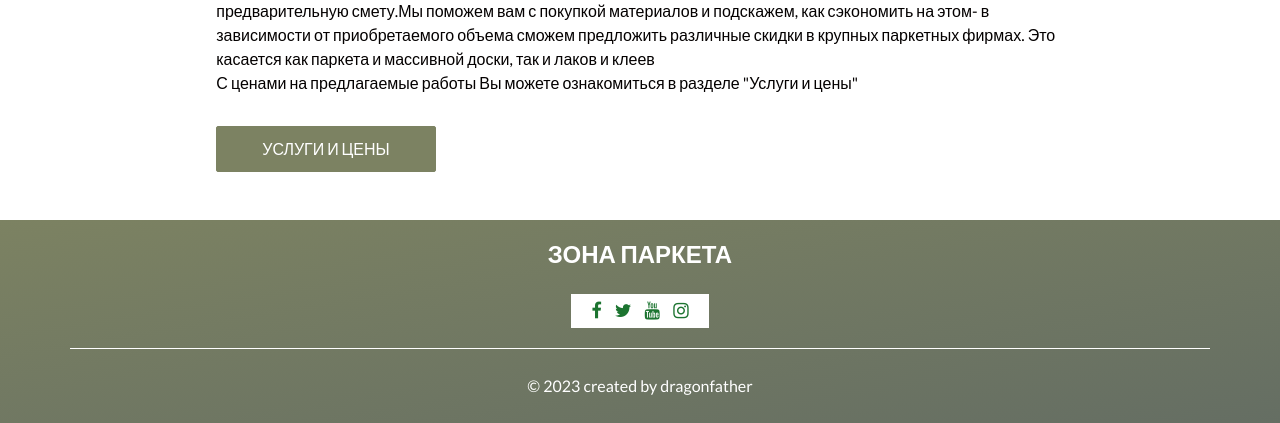
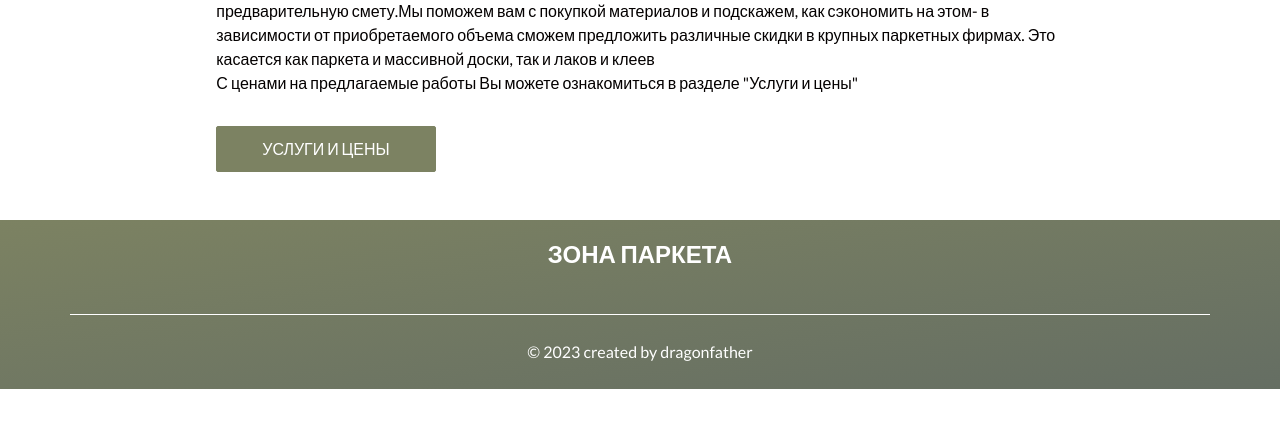
Before and after one commit to Drag0nfather/zona_parketa, a Django app: page /about/ in a window 1280 px wide. Shown: the part 821-1244 px from the top of the page. After the commit the page ends 1210 px from the top, so only its background shows below. Run offline with Django 4.2, Linux system fonts and the light colour scheme; some libraries are stand-ins or nearby versions.

Commit message:
delete social box

```diff
--- a/templates/footer.html
+++ b/templates/footer.html
@@ -1,10 +1,3 @@
-<!-- info section -->
-
-
-
-
-<!-- end info_section -->
-
 <!-- footer section -->
 <footer class="footer_section">
     <section class="info_section ">
@@ -13,22 +6,22 @@
           Зона паркета
         </h4>
       </div>
-      <div class="social-box">
-        <div class="box">
-          <a href="">
-            <i class="fa fa-facebook" aria-hidden="true"></i>
-          </a>
-          <a href="">
-            <i class="fa fa-twitter" aria-hidden="true"></i>
-          </a>
-          <a href="">
-            <i class="fa fa-youtube" aria-hidden="true"></i>
-          </a>
-          <a href="">
-            <i class="fa fa-instagram" aria-hidden="true"></i>
-          </a>
-        </div>
-      </div>
+{#      <div class="social-box">#}
+{#        <div class="box">#}
+{#          <a href="">#}
+{#            <i class="fa fa-facebook" aria-hidden="true"></i>#}
+{#          </a>#}
+{#          <a href="">#}
+{#            <i class="fa fa-twitter" aria-hidden="true"></i>#}
+{#          </a>#}
+{#          <a href="">#}
+{#            <i class="fa fa-youtube" aria-hidden="true"></i>#}
+{#          </a>#}
+{#          <a href="">#}
+{#            <i class="fa fa-instagram" aria-hidden="true"></i>#}
+{#          </a>#}
+{#        </div>#}
+{#      </div>#}
     </section>
   <div class="container">
     <p>
```
